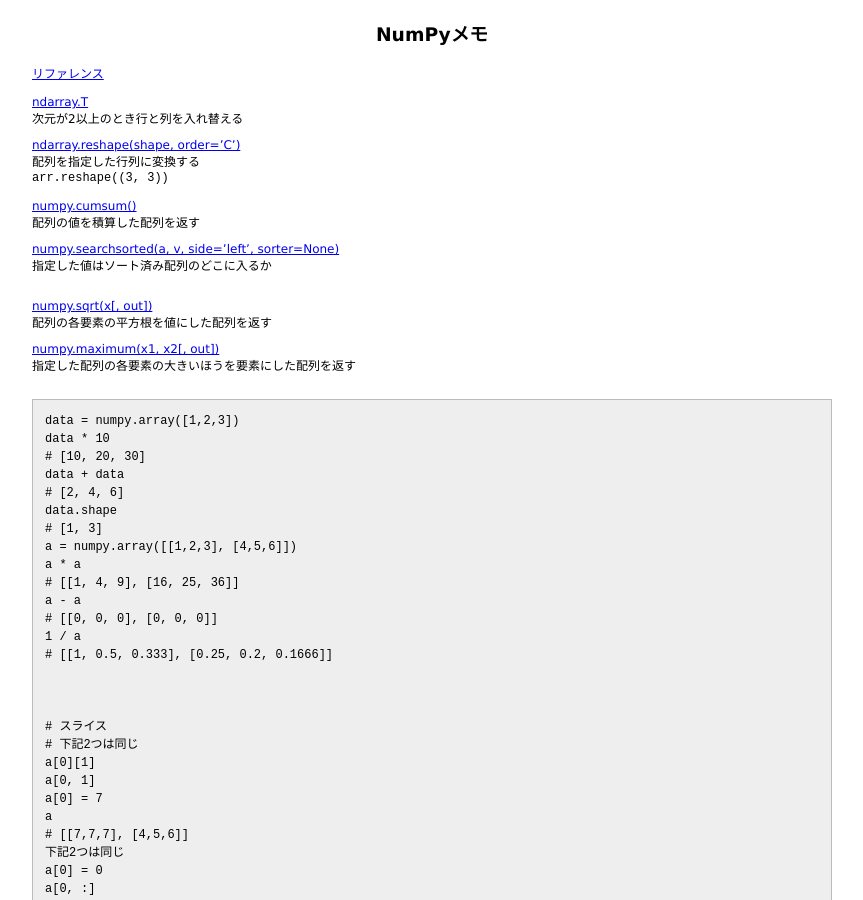
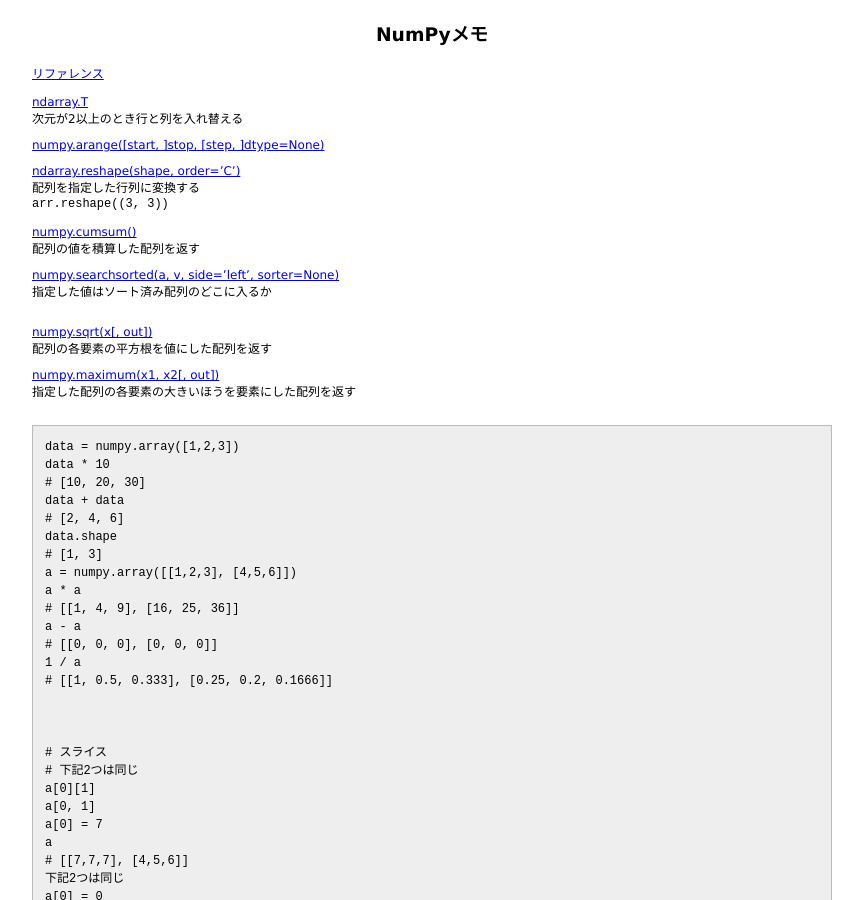
Before and after one commit to 38elements/38elements.github.com, a Jekyll site: the page built from _posts/2016-04-26-numpy.md, in a window 1280 px wide and 900 px high. Shown: the whole window, without its empty margins (208-1071 px from the left). Built offline with Jekyll 4.4.1, drawn with Linux system fonts in a browser that asks for light colours.

Commit message:
Update 2016-04-26-numpy.md

```diff
--- a/_posts/2016-04-26-numpy.md
+++ b/_posts/2016-04-26-numpy.md
@@ -6,6 +6,8 @@ title: NumPyメモ
 <br>
 [ndarray.T](https://docs.scipy.org/doc/numpy-1.10.0/reference/generated/numpy.ndarray.T.html)
 次元が2以上のとき行と列を入れ替える
+
+[numpy.arange([start, ]stop, [step, ]dtype=None)](https://docs.scipy.org/doc/numpy-1.10.1/reference/generated/numpy.arange.html)
 
 [ndarray.reshape(shape, order='C')](https://docs.scipy.org/doc/numpy-1.10.1/reference/generated/numpy.ndarray.reshape.html)
 配列を指定した行列に変換する
```
